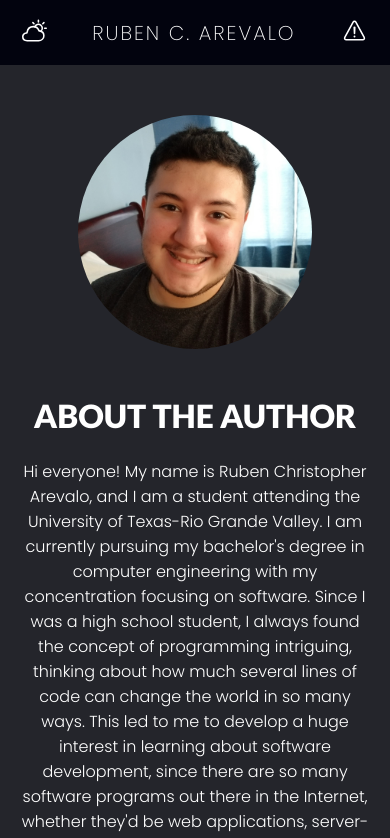
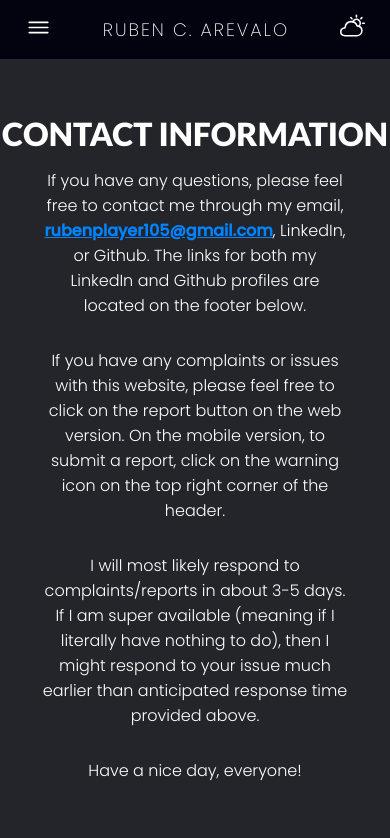
Before and after one commit to rchrisarevalo/personal-website, a React (Create React App) app: page /contact in a window 390 px wide. Shown: the top 838 px of the page. Built offline with nearby package versions, Linux system fonts and the light colour scheme.

Commit message:
Major update. Routing paths setup. Style change.

```diff
--- a/package.json
+++ b/package.json
@@ -11,6 +11,7 @@
     "react-dom": "^17.0.2",
     "react-icons": "^4.2.0",
     "react-nprogress": "^0.1.6",
+    "react-router-dom": "^5.2.0",
     "react-scripts": "4.0.3",
     "web-vitals": "^2.1.0"
   },
--- a/src/App.css
+++ b/src/App.css
@@ -121,8 +121,9 @@ hr{
   border-radius: 5px;
 }
 
-.mobile-report{
+.burger-icon{
   display: none;
+  cursor: pointer;
 }
 
 .nav-list{
@@ -191,8 +192,8 @@ hr{
 }
 
 .update-message{
-  display: none;
   font-family: 'Poppins', sans-serif;
+  text-align: left;
   margin: .5em;
   background: rgb(80, 144, 218);
   border: 3px solid rgb(0, 119, 255);
@@ -411,25 +412,44 @@ footer{
     margin-left: 5%;
     margin-right: 5%;
   }
+  .logo a{
+    font-size: 18px;
+  }
   .change-theme{
     display: block;
     cursor: pointer;
   }
-  .mobile-report{
-    display: block;
-    float: right;
-    color: white;
-    padding: 5px 1px;
+  #change-theme-style{
+    transform: translateY(-2px);
   }
-  .mobile-report a{
-    color: white;
+  .button-theme{
+    display: none;
   }
   .nav-bar{
-    padding-top: 13px;
-    padding-bottom: 13px;
+    padding-top: 14px;
+    padding-bottom: 14px;
   }
   .nav-list{
-    display: none;
+    justify-content: space-evenly;
+    flex-direction: column;
+    position: fixed;
+    background: black;
+    width: 100%;
+    height: 100%;
+    padding-top: -30px;
+    padding-bottom: 10px;
+    text-align: center;
+    top: 30px;
+    right: 1000px;
+    z-index: -1;
+    transition: 1.2s;
+  }
+  .nav-list.active{
+    right: 0px;
+    transition: 1.0s;
+  }
+  .burger-icon{
+    display: block;
   }
   .works{
     margin: 0;
--- a/src/App.js
+++ b/src/App.js
@@ -7,15 +7,15 @@ import Works from "./Works";
 import Contact from "./Contact";
 import Footer from "./Footer";
 
+import { Route } from "react-router-dom";
+
 const App = () => {
   return (
     <div className="App">
       <Nav />
-      <Intro />
-      <hr id="work"></hr>
-      <Works />
-      <hr id="contacts"></hr>
-      <Contact />
+      <Route exact path ="/" component={Intro}/>
+      <Route exact path="/works" component={Works}/>
+      <Route exact path="/contact" component={Contact}/>
       <Footer />
     </div>
   );
--- a/src/Contact.js
+++ b/src/Contact.js
@@ -2,11 +2,26 @@ import React from "react";
 
 const Contact = () => (
     <div className = "contact-info">
+        <br></br>
         <h1>Contact Information</h1>
         <p>
             If you have any questions, please feel free to contact me through my email, <a href="mailto:rubenplayer105@gmail.com" id="contact-link"><b>rubenplayer105@gmail.com</b></a>,
             LinkedIn, or Github. The links for both my LinkedIn and Github profiles are located on the footer below.
         </p>
+        <p>
+            If you have any complaints or issues with this website, please feel free to click on the
+            report button on the web version. On the mobile version, to submit a report, click on
+            the warning icon on the top right corner of the header.
+        </p>
+        <p>
+            I will most likely respond to complaints/reports in about 3-5 days. If I am super available
+            (meaning if I literally have nothing to do), then I might respond to your issue much earlier
+            than anticipated response time provided above.
+        </p>
+        <p>
+            Have a nice day, everyone!
+        </p>
+        <br></br>
     </div>
 );
 
--- a/src/Intro.js
+++ b/src/Intro.js
@@ -9,10 +9,9 @@ const Intro = () => (
                 <BsExclamationCircle size="18px" id="update-icon"/> UPDATE:
             </p>
             <p>
-                I am pleased to introduce a new feature for my website. With this new update, anyone
-                is allowed to change the website's theme to either dark or light, depending on personal
-                preference. In order to activate it, one has to press the cloud/sun icon two times when switching
-                from light to dark and vice versa.
+                I have now moved the sections (as shown in the navigation bar) into separate pages. This allows
+                for more easier navigation between pages. But it will be a huge transition, and I hope any of
+                you that are on this page can get used to the new layout.
             </p>
             <p>
                 This message will stay up for three days. After the set time has expired, I will take down this
@@ -24,6 +23,7 @@ const Intro = () => (
             </p>
             <br></br>
         </div>
+        <br></br>
         <img src={thumb} alt="thumb"></img>
         <h1>About the Author</h1>
         <p>
--- a/src/Nav.js
+++ b/src/Nav.js
@@ -1,12 +1,14 @@
 import React from "react";
 import { IoWarningOutline } from "react-icons/io5";
 import { IoPartlySunnyOutline } from "react-icons/io5";
+import { IoIosMenu } from "react-icons/io";
+
+import {Link} from "react-router-dom";
 
 const Nav = () => {
 
- function change_theme(){
+  function change_theme(){
     var change_background = document.querySelector(".change-theme")
-    change_background.addEventListener("click", () => {
 
       if (change_background.classList.toggle("active") === true){
         document.body.style.cssText = 'background: white; color: black; transition: .5s;'
@@ -14,37 +16,46 @@ const Nav = () => {
         document.body.style.cssText = 'background: #24252B; color: white; transition: .5s;'
       }
 
-    });
+  }
+
+  function activateNav(){
+    var nav = document.querySelector(".nav-list")
+
+      if (nav.classList.toggle("active") === true){
+        document.body.style.cssText = 'overflow: hidden;'
+      } else {
+        document.body.style.cssText = ' '
+      }
+
   }
 
   function change_theme_web(){
     var web_change = document.querySelector(".button-theme")
-    web_change.addEventListener("click", () => {
 
       if (web_change.classList.toggle("is-active")){
         document.body.style.cssText = 'background: white; color: black; transition: .5s;'
       } else {
         document.body.style.cssText = 'background: #24252B; color: white; transition: .5s;'
       }
-
-    });
   }
 
   return (
     <nav className = "nav-bar">
-      <div className = "change-theme" onClick={change_theme}>
-        <IoPartlySunnyOutline size = "25px" color = "white"/>
+
+      <div className = "burger-icon" onClick={activateNav}>
+        <IoIosMenu size = "27px" color = "white"/>
       </div>
       <div className = "logo">
         <a href={"./"}>Ruben C. Arevalo</a>
       </div>
-      <div className = "mobile-report">
-          <a href="https://docs.google.com/forms/d/e/1FAIpQLSeSu_sZqwO_m42GKlmXKrA30hyTglQQY1N3V2PIcdGc87WbXg/viewform" rel="noopener noreferrer" target="_blank" title="Report an issue"><IoWarningOutline size="25px"/></a>
+      <div className = "change-theme" onClick={change_theme}>
+        <IoPartlySunnyOutline size = "25px" color = "white" id="change-theme-style"/>
       </div>
+
       <ul className = "nav-list">
-        <li><a href="#about">About Me</a></li>
-        <li><a href="#work">Works</a></li>
-        <li><a href="#contacts">Contact Me</a></li>
+        <li><Link to = "/">About Me</Link></li>
+        <li><Link to = "/works">Works</Link></li>
+        <li><Link to = "/contact">Contact Me</Link></li>
         <div className = "button">
           <a href="https://docs.google.com/forms/d/e/1FAIpQLSeSu_sZqwO_m42GKlmXKrA30hyTglQQY1N3V2PIcdGc87WbXg/viewform" rel="noopener noreferrer" target="_blank"><IoWarningOutline size="22px" id="report-icon"/>Report</a>
         </div>
--- a/src/index.js
+++ b/src/index.js
@@ -3,11 +3,12 @@ import ReactDOM from 'react-dom';
 import './index.css';
 import App from './App';
 import reportWebVitals from './reportWebVitals';
+import { BrowserRouter } from 'react-router-dom';
 
 ReactDOM.render(
-  <React.StrictMode>
+  <BrowserRouter>
     <App />
-  </React.StrictMode>,
+  </BrowserRouter>,
   document.getElementById('root')
 );
 
```
Also changed, not shown: 2 other files (tests, documents, lock files or other folders).
